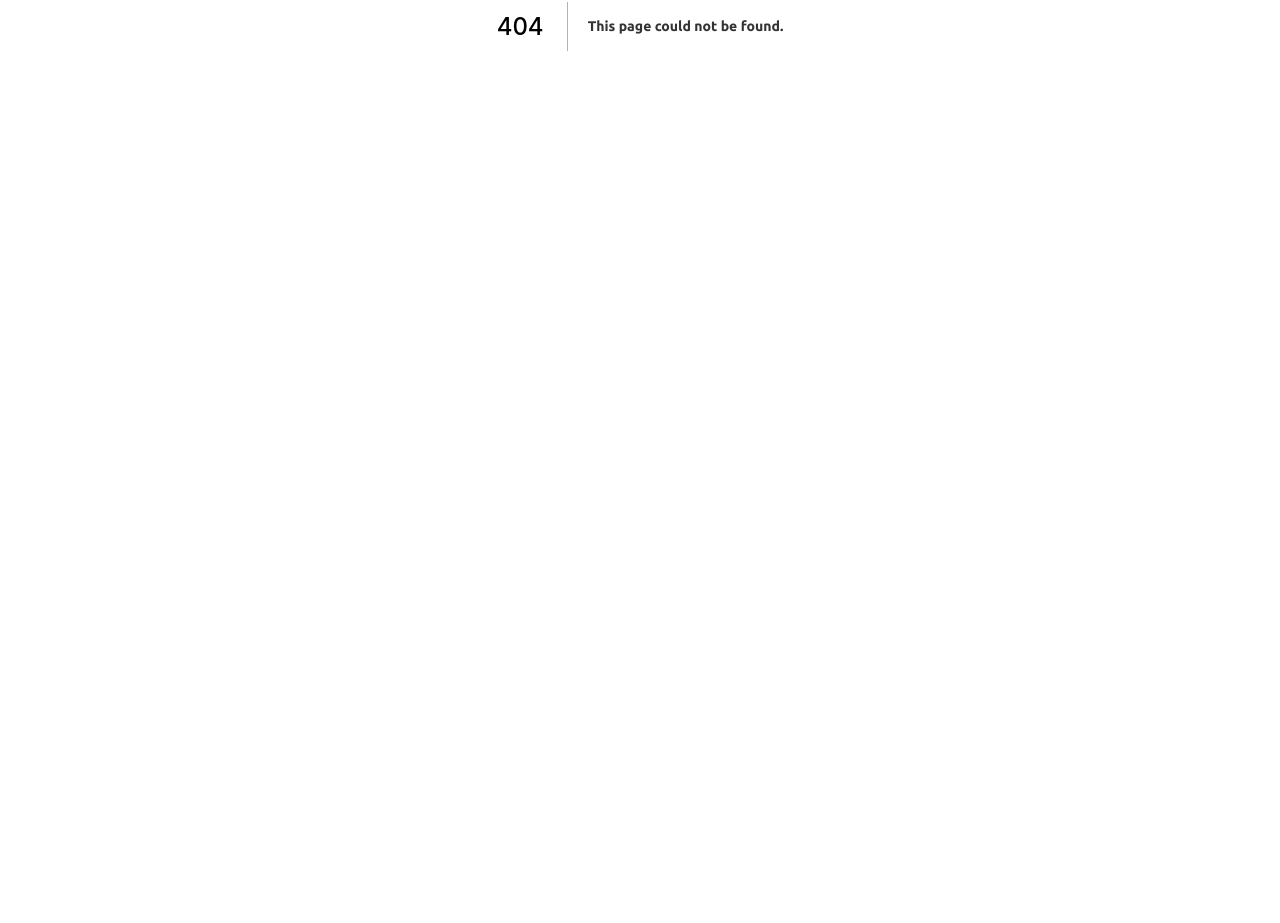
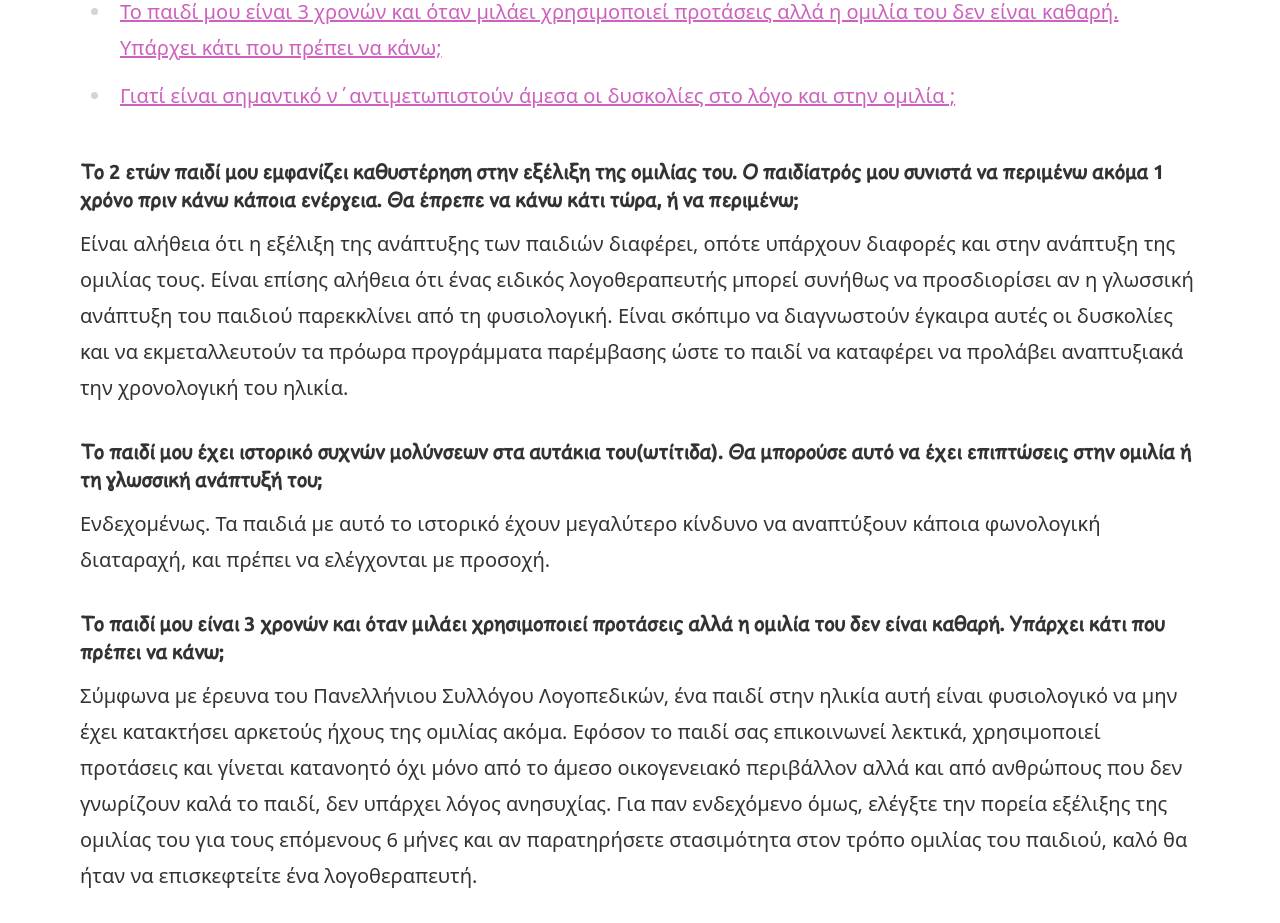
Before and after one commit to vkarampinis/skepsileksi.gr, a Next.js app: page /logotherapia/sichnes_erotisis in a window 1280 px wide. Before the commit this address had no page. Shown: the part 374-1297 px from the top of the page. Before the commit the page ends 800 px from the top, so only its background shows below. Built offline with nearby package versions, Linux system fonts and the light colour scheme.

Commit message:
Sichnes erotisis page

```diff
--- /dev/null
+++ b/pages/logotherapia/sichnes_erotisis.js
@@ -0,0 +1,93 @@
+import Link from "next/link";
+import BaseLayout from "../../components/BaseLayout";
+import ContactSection from "../../components/ContactSection";
+import H from "../../components/H";
+import TextSection from "../../components/TextSection";
+
+const FAQTitles = [
+  "Το 2 ετών παιδί μου εμφανίζει καθυστέρηση στην εξέλιξη της ομιλίας του. Ο παιδίατρός μου συνιστά να περιμένω ακόμα 1 χρόνο πριν κάνω κάποια ενέργεια. Θα έπρεπε να κάνω κάτι τώρα, ή να περιμένω;",
+  "Το παιδί μου έχει ιστορικό συχνών μολύνσεων στα αυτάκια του(ωτίτιδα). Θα μπορούσε αυτό να έχει επιπτώσεις στην ομιλία ή τη γλωσσική ανάπτυξή του;",
+  "Το παιδί μου είναι 3 χρονών και όταν μιλάει χρησιμοποιεί προτάσεις αλλά η ομιλία του δεν είναι καθαρή. Υπάρχει κάτι που πρέπει να κάνω;",
+  "Γιατί είναι σημαντικό ν΄αντιμετωπιστούν άμεσα οι δυσκολίες στο λόγο και στην ομιλία ;",
+];
+
+export default function Sichnes_erotisis() {
+  return (
+    <BaseLayout>
+      <TextSection>
+        <H size={2}>Συχνές ερωτήσεις</H>
+        <ul className="list-disc list-outside">
+          {FAQTitles.map((text, index) => (
+            <li key={index}>
+              <Link href={"#faq-" + (index + 1)}>{text}</Link>
+            </li>
+          ))}
+        </ul>
+      </TextSection>
+      <TextSection>
+        <H size={4} id="faq-1">
+          {FAQTitles[0]}
+        </H>
+        <p>
+          Είναι αλήθεια ότι η εξέλιξη της ανάπτυξης των παιδιών διαφέρει, οπότε
+          υπάρχουν διαφορές και στην ανάπτυξη της ομιλίας τους. Είναι επίσης
+          αλήθεια ότι ένας ειδικός λογοθεραπευτής μπορεί συνήθως να προσδιορίσει
+          αν η γλωσσική ανάπτυξη του παιδιού παρεκκλίνει από τη φυσιολογική.
+          Είναι σκόπιμο να διαγνωστούν έγκαιρα αυτές οι δυσκολίες και να
+          εκμεταλλευτούν τα πρόωρα προγράμματα παρέμβασης ώστε το παιδί να
+          καταφέρει να προλάβει αναπτυξιακά την χρονολογική του ηλικία.
+        </p>
+      </TextSection>
+      <TextSection>
+        <H size={4} id="faq-2">
+          {FAQTitles[1]}
+        </H>
+        <p>
+          Ενδεχομένως. Τα παιδιά με αυτό το ιστορικό έχουν μεγαλύτερο κίνδυνο να
+          αναπτύξουν κάποια φωνολογική διαταραχή, και πρέπει να ελέγχονται με
+          προσοχή.
+        </p>
+      </TextSection>
+      <TextSection>
+        <H size={4} id="faq-3">
+          {FAQTitles[2]}
+        </H>
+        <p>
+          Σύμφωνα με έρευνα του Πανελλήνιου Συλλόγου Λογοπεδικών, ένα παιδί στην
+          ηλικία αυτή είναι φυσιολογικό να μην έχει κατακτήσει αρκετούς ήχους
+          της ομιλίας ακόμα. Εφόσον το παιδί σας επικοινωνεί λεκτικά,
+          χρησιμοποιεί προτάσεις και γίνεται κατανοητό όχι μόνο από το άμεσο
+          οικογενειακό περιβάλλον αλλά και από ανθρώπους που δεν γνωρίζουν καλά
+          το παιδί, δεν υπάρχει λόγος ανησυχίας. Για παν ενδεχόμενο όμως,
+          ελέγξτε την πορεία εξέλιξης της ομιλίας του για τους επόμενους 6 μήνες
+          και αν παρατηρήσετε στασιμότητα στον τρόπο ομιλίας του παιδιού, καλό
+          θα ήταν να επισκεφτείτε ένα λογοθεραπευτή.
+        </p>
+      </TextSection>
+      <TextSection>
+        <H size={4} id="faq-4">
+          {FAQTitles[3]}
+        </H>
+        <p>
+          Εάν το παιδί σας παρουσιάζει δυσκολίες λόγου και ομιλίας, τότε είναι
+          σημαντικό το παιδί να βοηθηθεί άμεσα, ώστε να αποφευχθούν επιπρόσθετα
+          προβλήματα στο γνωστικό, μαθησιακό αλλά και στο συναισθηματικό τομέα.
+          Δυστυχώς, μερικοί γονείς αδρανούν ελπίζοντας ότι το παιδί τους θα
+          ξεπεράσει μόνο του τις δυσκολίες του, καθώς μεγαλώνει και ωριμάζει.
+          Άλλοι πάλι, πιέζουν το παιδί τους να μιλήσει καλύτερα, γιατί νομίζουν
+          πώς μπορούν μόνοι τους, χωρίς βοήθεια, να αντιμετωπίσουν αυτή τη
+          δυσκολία. Ωστόσο, είναι πολύ πιθανό τα παιδιά αλλά και οι ενήλικες,
+          που δυσκολεύονται στην επικοινωνία τους με το άμεσο ή έμμεσο
+          περιβάλλον τους, να αισθανθούν μειονεκτικά και ενδεχομένως να
+          απομονωθούν από τους άλλους επειδή δυσκολεύονται να εκφράσουν ή και να
+          μοιραστούν τις σκέψεις, τις ιδέες και τα συναισθήματά τους.
+        </p>
+      </TextSection>
+      <ContactSection />
+    </BaseLayout>
+  );
+}
+
+function Red({ children }) {
+  return <span className="font-bold text-red-500">{children}</span>;
+}
```
